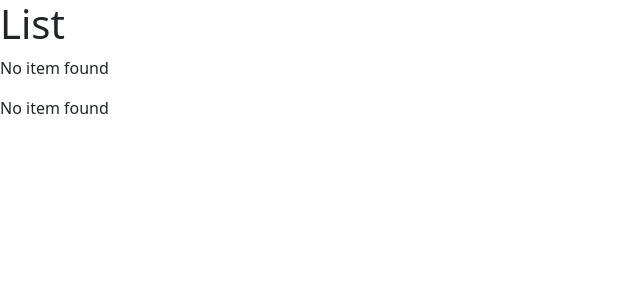
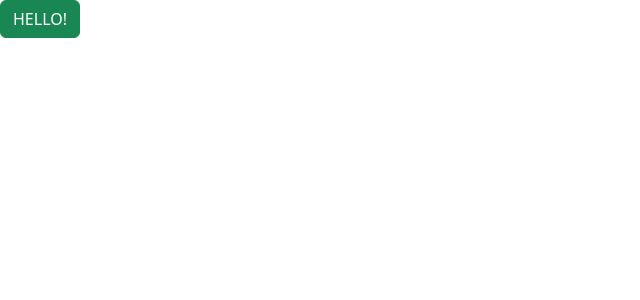
Before and after one commit to riverkahrhoff/React-Tutorial, a React (Vite) app: page / in a window 1280 px wide. Shown: the top 300 px of the page, without its empty margins (0-640 px from the left). Built offline with nearby package versions, Linux system fonts and the light colour scheme.

Commit message:
completed react tutorial

```diff
--- a/src/App.tsx
+++ b/src/App.tsx
@@ -1,9 +1,17 @@
-import ListGroup from "./components/ListGroup";
-
+import { useState } from "react";
+import Alert from "./components/Alert";
+import Button from "./components/Button";
 
 function App() {
-  return <div><ListGroup /></div>;
-
+  const [alertVisible, setAlertVisible] = useState(false);
+  return (
+    <div>
+      {alertVisible && (
+        <Alert onClose={() => setAlertVisible(false)}>Alert</Alert>
+      )}
+      <Button onClick={() => setAlertVisible(true)}>HELLO!</Button>
+    </div>
+  );
 }
 
 export default App;
--- /dev/null
+++ b/src/components/Alert.tsx
@@ -0,0 +1,23 @@
+import { ReactNode } from "react";
+
+interface Props {
+  children: ReactNode;
+  onClose: () => void;
+}
+
+const Alert = ({ children, onClose }: Props) => {
+  return (
+    <div className="alert alert-primary alert-dismissible">
+      {children}
+      <button
+        type="button"
+        className="btn-close"
+        onClick={onClose}
+        data-bs-dismiss="alert"
+        aria-label="Close"
+      ></button>
+    </div>
+  );
+};
+
+export default Alert;
--- /dev/null
+++ b/src/components/Button.tsx
@@ -0,0 +1,18 @@
+import { useState } from "react";
+
+interface Props {
+  children: string;
+  onClick: () => void;
+}
+
+const Button = ({ children, onClick }: Props) => {
+  return (
+    <div>
+      <button className="btn btn-success" onClick={onClick}>
+        {children}
+      </button>
+    </div>
+  );
+};
+
+export default Button;
--- a/src/components/ListGroup.tsx
+++ b/src/components/ListGroup.tsx
@@ -1,30 +1,37 @@
 // a component cannot return more than one element in react
 
-function ListGroup() {
-  let items = ["New York", "London", "San Francisco", "Tokyo", "Paris"];
-  items = [];
-  // const message = items.length === 0 ? <p>No item found</p> : null;
+import { useState } from "react";
 
-  // const getMessage = () => {
-  //   return items.length === 0 ? <p>No item found</p> : null;
-  // };
+interface Props {
+  items: string[];
+  heading: string;
+  onSelectItem: (item: string) => void;
+}
 
-  // if (items.length === 0)
-  //   return (
-  //     <>
-  //       <h1>List</h1>
-  //       <p>No item found</p>
-  //     </>
-  //   );
+function ListGroup({ items, heading, onSelectItem }: Props) {
+  // Hook to tap into built in features in react; this component has data or state that will change over time
+  const [selectedIndex, setSelectedIndex] = useState(-1);
 
   return (
     <>
-      <h1>List</h1>
-      {items.length === 0 ? <p>No item found</p> : null}
+      <h1>{heading}</h1>
       {items.length === 0 && <p>No item found</p>}
       <ul className="list-group">
-        {items.map((item) => (
-          <li key={item}>{item}</li>
+        {items.map((item, index) => (
+          <li
+            className={
+              selectedIndex === index
+                ? "list-group-item active"
+                : "list-group-item"
+            }
+            key={item}
+            onClick={() => {
+              setSelectedIndex(index);
+              onSelectItem(item);
+            }}
+          >
+            {item}
+          </li>
         ))}
       </ul>
     </>
```
